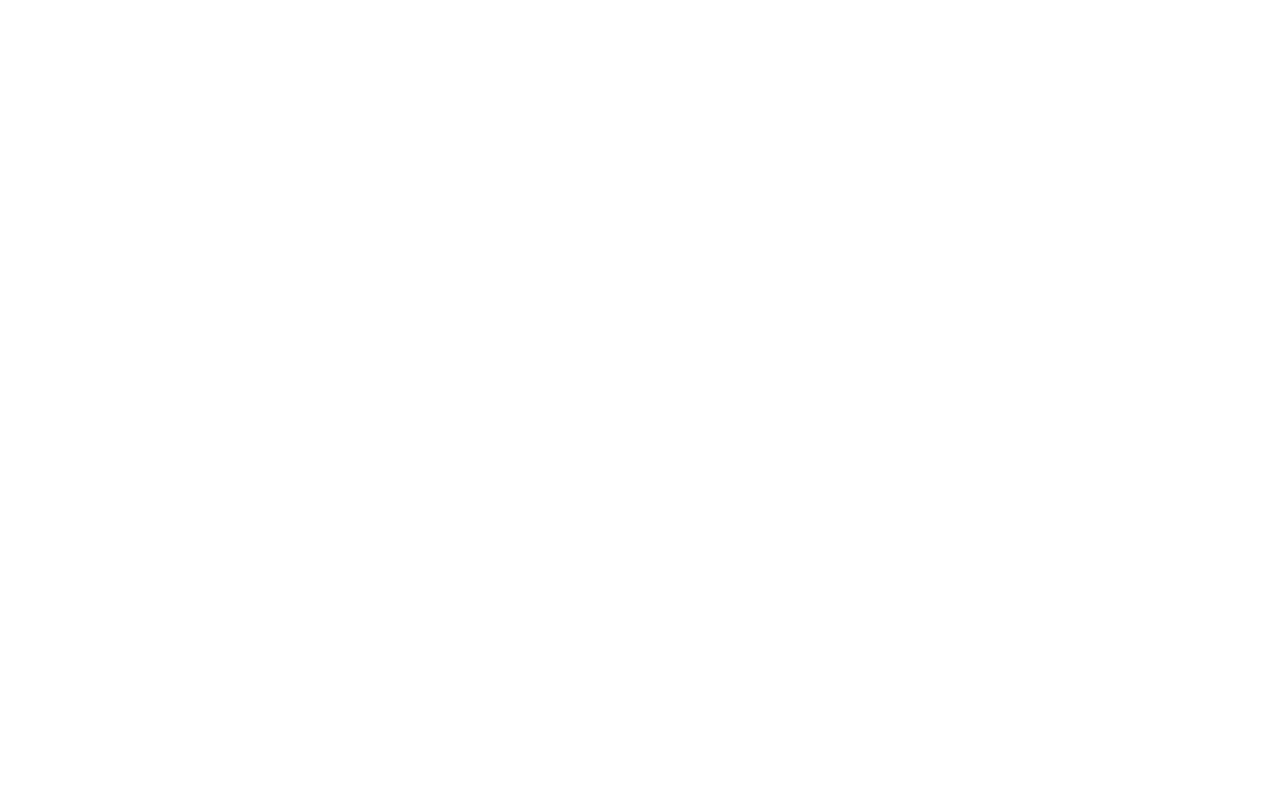
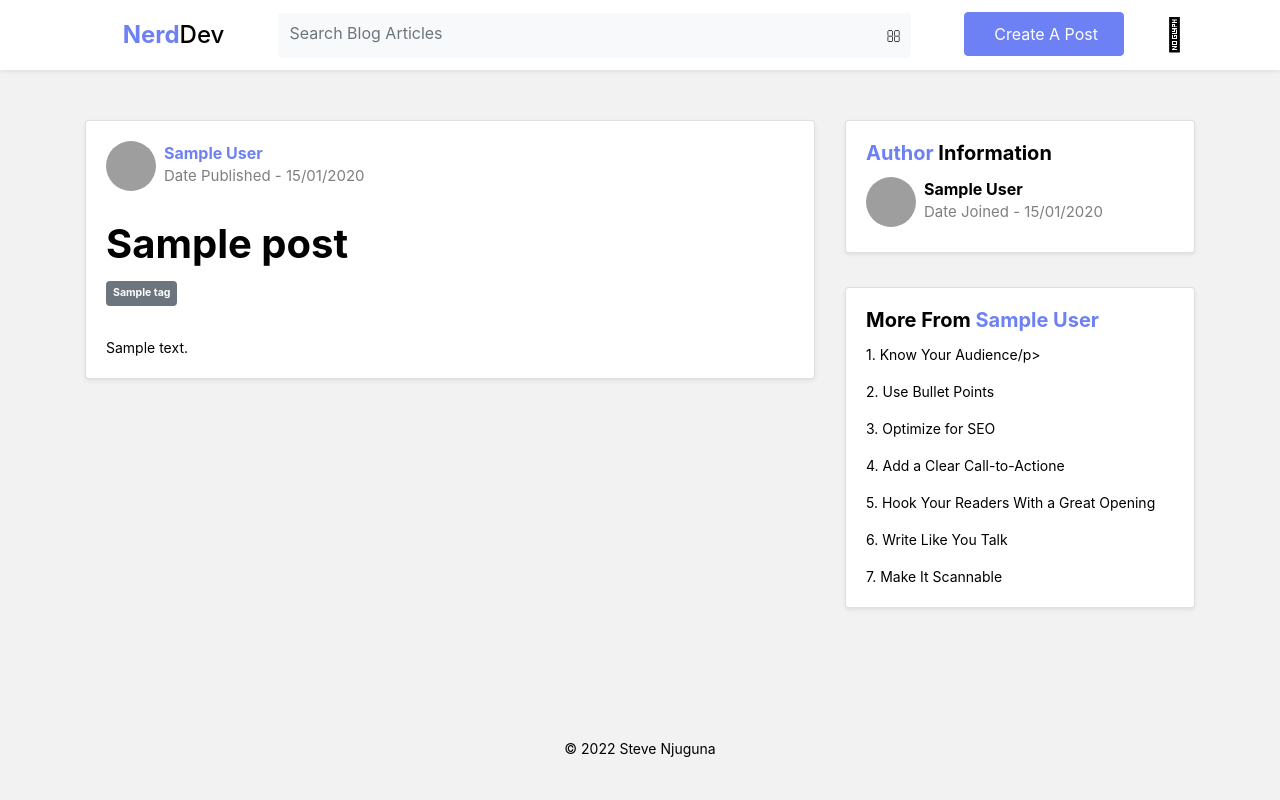
Before and after one commit to steve-njuguna-k/Flask-Blog, a Flask app: page /post/1 in a window 1280 px wide. Before the commit the page is empty. Run offline with Flask 2, Linux system fonts and the light colour scheme; a user stored in the database is signed in; tables that the repository leaves empty hold one stand-in row (values such as "Sample post"); some libraries are stand-ins or nearby versions; grey boxes are pictures that could not be loaded.

Commit message:
Styled post page

```diff
--- a/app/static/assets/css/style.css
+++ b/app/static/assets/css/style.css
@@ -479,3 +479,12 @@ a:hover {
 	padding-bottom: 15px;
 	text-align: center;
 }
+
+.meta-data {
+	width: 650px;
+	margin: 120px auto;
+}
+
+.text-dark{
+	color: #000!important;
+}
--- a/app/templates/Post.html
+++ b/app/templates/Post.html
@@ -0,0 +1,72 @@
+{% include 'Base.html' %}
+
+<div class="container">
+	{% include 'Navbar.html' %}
+</div>
+
+{% block content %}
+    <div class="container">
+        <div class="row">
+            <div class="col-md-8 meta-data">
+                <div class="card shadow-sm">
+                    <div class="card-body">
+                        <div class="d-flex flex-row user-info">
+                            <img class="rounded-circle" src="https://upload.wikimedia.org/wikipedia/commons/7/7c/Profile_avatar_placeholder_large.png" height="50" width="50">
+                            <div class="d-flex flex-column justify-content-start ml-2">
+                                <a href="#">
+                                    <span class="d-block font-weight-bold name">{{ post.user.first_name }} {{ post.user.last_name }}</span>
+                                </a>
+                                <span class="date text-black-50" style="font-size: 15px;">Date Published - {{ post.created_on.strftime('%d/%m/%Y') }}</span>
+                            </div>
+                        </div>
+                        <br>
+                        <h1 class="card-title text-dark"><b>{{ post.title }}</b></h1>
+                        <p class="card-text text-muted tags">
+                            {% for tag in post.tags %}
+                            <span class="badge badge-secondary">{{ tag.name }}</span>
+                            {% endfor %}
+                        </p>
+                        <p class="card-text">{{ post.description }}</p>
+                    </div>
+                </div>
+            </div>
+                <div class="col-md-4 meta-data">
+                    <div class="card shadow-sm">
+                        <div class="card-body">
+                            <h5 class="card-title text-primary"><b>Author <span class="text-dark">Information</span></b></h5>
+                            <div class="d-flex flex-row user-info">
+                                <img class="rounded-circle" src="https://upload.wikimedia.org/wikipedia/commons/7/7c/Profile_avatar_placeholder_large.png" height="50" width="50">
+                                <div class="d-flex flex-column justify-content-start ml-2">
+                                    <a href="#">
+                                        <span class="d-block font-weight-bold text-dark">{{ post.user.first_name }} {{ post.user.last_name }}</span>
+                                    </a>
+                                    <span class="date text-black-50" style="font-size: 15px;">Date Joined - {{ post.user.registered_on.strftime('%d/%m/%Y') }}</span>
+                                </div>
+                            </div>
+                        </div>
+                    </div>
+                    <br>
+                    <div class="card shadow-sm">
+                        <div class="card-body">
+                        <h5 class="card-title"><b>More From <span class="text-primary"> {{post.user.first_name }} {{ post.user.last_name }}</span></b></h5>
+                        <p class="card-text">1. Know Your Audience/p>
+                        <p class="card-text">2. Use Bullet Points</p>
+                        <p class="card-text">3. Optimize for SEO</p>
+                        <p class="card-text">4. Add a Clear Call-to-Actione</p>
+                        <p class="card-text">5. Hook Your Readers With a Great Opening</p>
+                        <p class="card-text">6. Write Like You Talk</p>
+                        <p class="card-text">7. Make It Scannable</p>
+                        </div>
+                    </div>
+                </div>
+        </div>
+    </div>
+
+    {% block footer %}
+	<div class="container">
+		<div id="footer">
+			<p class="text-center">© 2022 Steve Njuguna</p>
+		</div>
+	</div>
+	{% endblock %}
+{% endblock %}
```
